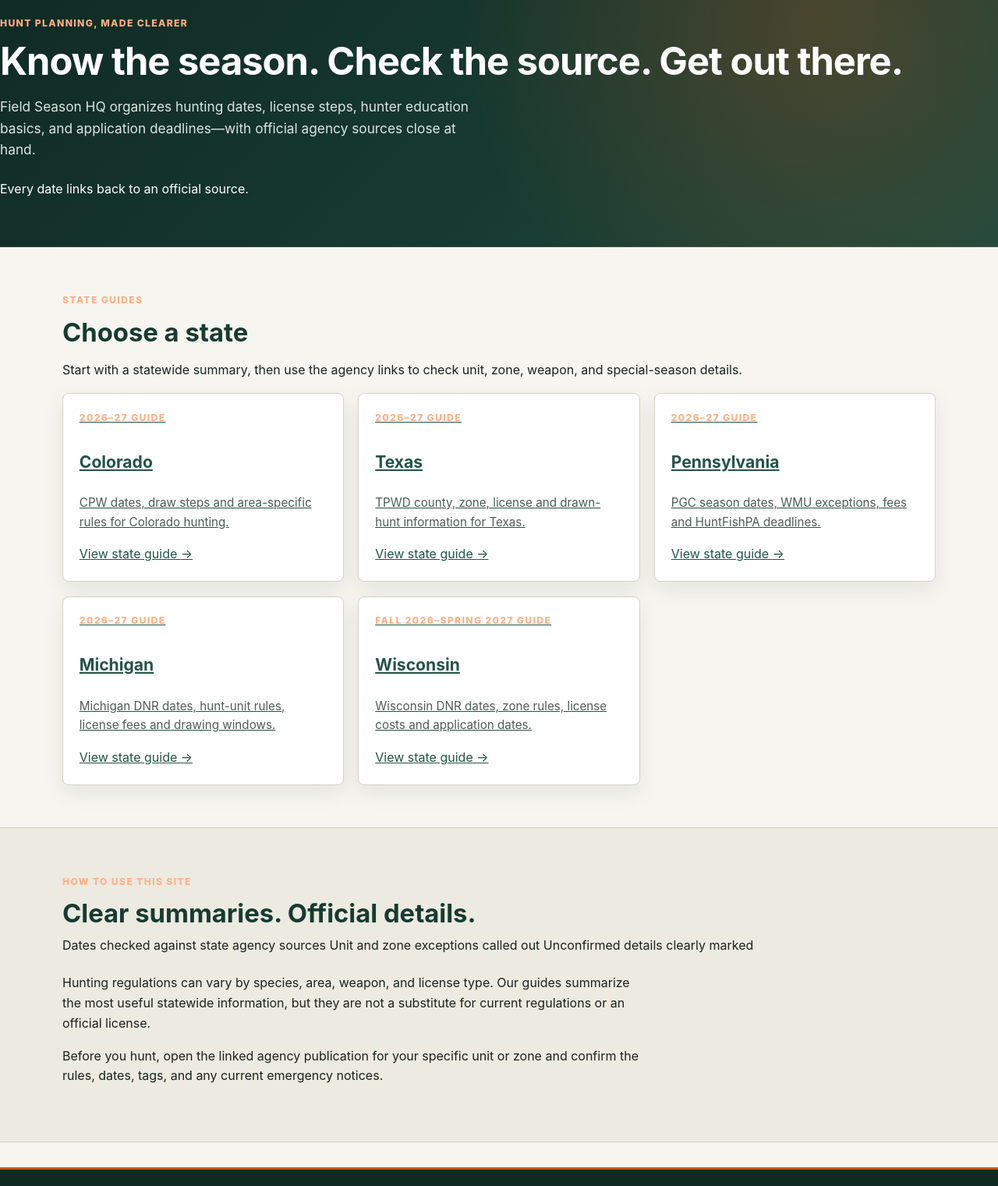
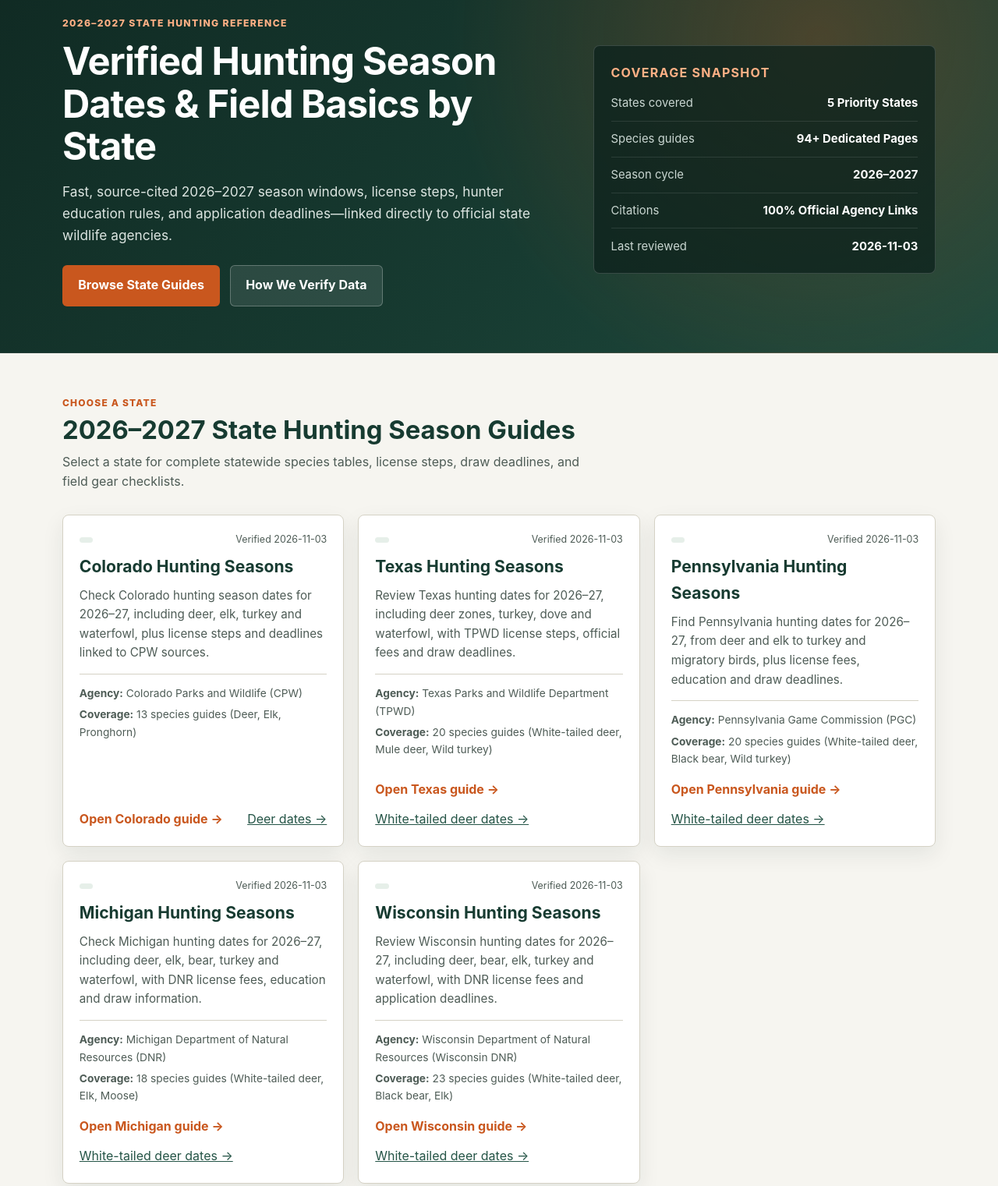
Before and after one commit to waylonahosfg-prog/Fieldseasonhq, an Astro site: page / in a window 1280 px wide. Shown: the part 120-1641 px from the top of the page at 78% size. Built offline with nearby package versions, Linux system fonts and the light colour scheme; Astro itself is replaced by a stand-in of ours.

Commit message:
Update index.astro

```diff
--- a/src/pages/index.astro
+++ b/src/pages/index.astro
@@ -1,50 +1,111 @@
 ---
 import BaseLayout from '../layouts/BaseLayout.astro';
-const modules = import.meta.glob('../data/states/*.json', { eager: true, import: 'default' });
-const states = Object.values(modules).map((item: any) => item).sort((a: any, b: any) => a.sortOrder - b.sortOrder);
-const title = 'Field Season HQ | Hunting Dates, Licenses & Deadlines';
-const description = 'Find state-by-state hunting season dates, license steps, and application deadlines. Every date is linked to an official wildlife agency source.';
+import { slugifySpecies } from '../utils/formatters';
+
+const stateModules = import.meta.glob('../data/states/*.json', { eager: true, import: 'default' });
+const states = Object.values(stateModules).map((item: any) => item).sort((a: any, b: any) => a.sortOrder - b.sortOrder);
+const reviewedOn = states.map((state: any) => state.verifiedOn).sort().at(-1) || '2026-11-22';
+const totalSpeciesPages = states.reduce((acc: number, s: any) => acc + new Set((s.seasonFacts || []).map((f: any) => f.species)).size, 0);
+
+const title = 'Field Season HQ | 2026–2027 State Hunting Season Dates & Rules';
+const description = 'Verified 2026–2027 hunting season dates, license requirements, hunter education rules, draw deadlines, and official wildlife agency citations by state.';
 const canonical = 'https://fieldseasonhq.com/';
+
+const websiteSchema = {
+  '@context': 'https://schema.org',
+  '@type': 'WebSite',
+  name: 'Field Season HQ',
+  url: canonical,
+  description
+};
 ---
-<BaseLayout title={title} description={description} canonical={canonical}>
+<BaseLayout title={title} description={description} canonical={canonical} structuredData={websiteSchema}>
   <section class="hero">
-    <div class="hero-inner">
-      <div class="hero-copy">
-        <span class="eyebrow">Hunt planning, made clearer</span>
-        <h1>Know the season. Check the source. Get out there.</h1>
-        <p>Field Season HQ organizes hunting dates, license steps, hunter education basics, and application deadlines—with official agency sources close at hand.</p>
-        <div class="hero-note">Every date links back to an official source.</div>
+    <div class="container hero-grid">
+      <div>
+        <span class="eyebrow">2026–2027 State Hunting Reference</span>
+        <h1>Verified Hunting Season Dates &amp; Field Basics by State</h1>
+        <p>Fast, source-cited 2026–2027 season windows, license steps, hunter education rules, and application deadlines—linked directly to official state wildlife agencies.</p>
+        <div class="hero-actions">
+          <a class="btn btn-primary" href="#states">Browse State Guides</a>
+          <a class="btn btn-secondary" href="/about/">How We Verify Data</a>
+        </div>
       </div>
-      <div class="hero-visual" aria-hidden="true"><span class="sun-disc"></span><span class="ridge"></span><span class="tree-line"></span></div>
+      <aside class="hero-panel" aria-label="Coverage snapshot">
+        <h2>Coverage Snapshot</h2>
+        <ul>
+          <li><span>States covered</span><strong>{states.length} Priority States</strong></li>
+          <li><span>Species guides</span><strong>{totalSpeciesPages}+ Dedicated Pages</strong></li>
+          <li><span>Season cycle</span><strong>2026–2027</strong></li>
+          <li><span>Citations</span><strong>100% Official Agency Links</strong></li>
+          <li><span>Last reviewed</span><strong>{reviewedOn}</strong></li>
+        </ul>
+      </aside>
     </div>
   </section>
-  <section class="section">
+
+  <section class="section" id="states">
     <div class="container">
-      <div class="section-heading">
-        <div><span class="eyebrow">State guides</span><h2>Choose a state</h2></div>
-        <p>Start with a statewide summary, then use the agency links to check unit, zone, weapon, and special-season details.</p>
+      <div class="section-head">
+        <span class="section-kicker">Choose a state</span>
+        <h2>2026–2027 State Hunting Season Guides</h2>
+        <p>Select a state for complete statewide species tables, license steps, draw deadlines, and field gear checklists.</p>
       </div>
-      {states.length ? <div class="state-grid">
-        {states.map((state: any) => <a class="state-card" href={`/${state.slug}/`}>
-          <span class="eyebrow">{state.year || '2026–27'} guide</span>
-          <h3>{state.name}</h3>
-          <p>{state.homepageSummary || `Official-source season dates and planning information for ${state.name}.`}</p>
-          <span class="card-arrow">View state guide <span aria-hidden="true">→</span></span>
-        </a>)}
-      </div> : <p class="empty-state">State guides are being prepared. Check back soon.</p>}
+      <div class="state-grid">
+        {states.map((state: any) => {
+          const speciesCount = new Set((state.seasonFacts || []).map((f: any) => f.species)).size;
+          const popularSpecies = [...new Set((state.seasonFacts || []).map((f: any) => f.species))].slice(0, 3) as string[];
+          return (
+            <article class="state-card">
+              <div>
+                <div class="card-top">
+                  <span class="state-badge">{state.abbreviation}</span>
+                  <span class="verified-chip">Verified {state.verifiedOn}</span>
+                </div>
+                <h3><a href={`/${state.slug}/`}>{state.name} Hunting Seasons</a></h3>
+                <p>{state.metaDescription}</p>
+                <div class="card-meta">
+                  <span><strong>Agency:</strong> {state.agency.name}</span>
+                  <span><strong>Coverage:</strong> {speciesCount} species guides ({popularSpecies.join(', ')})</span>
+                </div>
+              </div>
+              <div style="display:flex;flex-wrap:wrap;gap:0.75rem;align-items:center;justify-content:space-between;">
+                <a class="card-link" href={`/${state.slug}/`}>Open {state.name} guide →</a>
+                {popularSpecies[0] && (
+                  <a class="small" href={`/${state.slug}/${slugifySpecies(popularSpecies[0])}/`}>{popularSpecies[0]} dates →</a>
+                )}
+              </div>
+            </article>
+          );
+        })}
+      </div>
     </div>
   </section>
+
   <section class="section section-alt">
     <div class="container">
-      <div class="section-heading"><div><span class="eyebrow">How to use this site</span><h2>Clear summaries. Official details.</h2></div></div>
-      <div class="trust-strip" aria-label="Our approach">
-        <span class="trust-item">Dates checked against state agency sources</span>
-        <span class="trust-item">Unit and zone exceptions called out</span>
-        <span class="trust-item">Unconfirmed details clearly marked</span>
+      <div class="section-head">
+        <span class="section-kicker">Built for the field</span>
+        <h2>What Every State &amp; Species Guide Includes</h2>
+        <p>No bloated blog filler—just structured regulatory facts, direct official PDFs, and practical gear checklists.</p>
       </div>
-      <div class="prose" style="margin-top:1.4rem">
-        <p>Hunting regulations can vary by species, area, weapon, and license type. Our guides summarize the most useful statewide information, but they are not a substitute for current regulations or an official license.</p>
-        <p>Before you hunt, open the linked agency publication for your specific unit or zone and confirm the rules, dates, tags, and any current emergency notices.</p>
+      <div class="info-grid">
+        <div class="info-card">
+          <h3>Method-Specific Windows</h3>
+          <p>Archery, muzzleloader, firearm, and youth dates separated cleanly with zone and unit exception notes.</p>
+        </div>
+        <div class="info-card">
+          <h3>Direct Agency Citations</h3>
+          <p>Every season row, license rule, and draw deadline links straight to the governing state wildlife agency source.</p>
+        </div>
+        <div class="info-card">
+          <h3>License &amp; Hunter Ed Steps</h3>
+          <p>Clear breakdowns of resident/non-resident licensing portals, carcass tagging rules, and hunter safety thresholds.</p>
+        </div>
+        <div class="info-card">
+          <h3>Species-Matched Field Gear</h3>
+          <p>Targeted equipment checklists—from blaze orange compliance kits to quartering game bags and waterproof tag holders.</p>
+        </div>
       </div>
     </div>
   </section>
```
